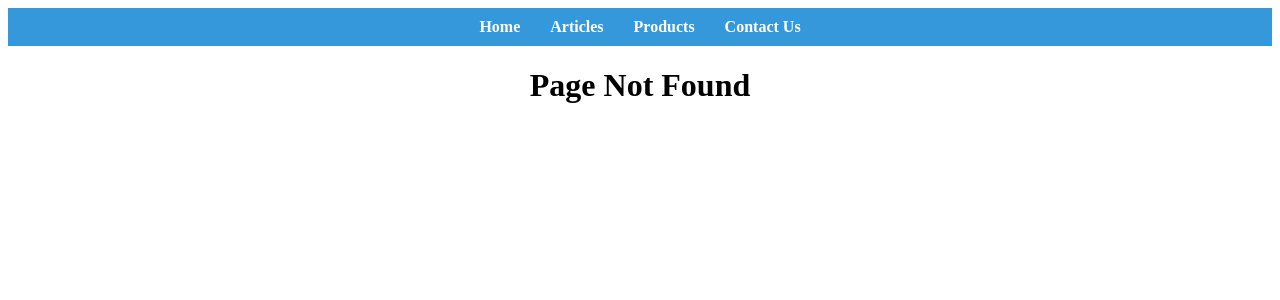
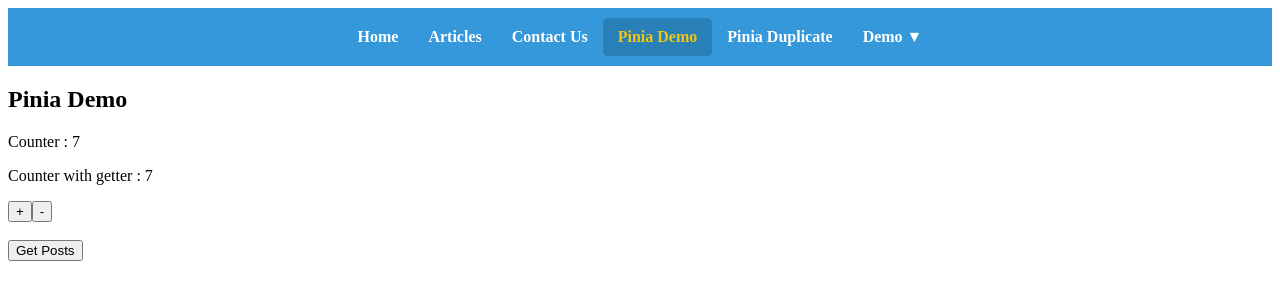
Before and after one commit to dineshravajani/vue-din-app, a Vue app: page /piniademo in a window 1280 px wide. Before the commit this address had no page. Shown: the top 300 px of the page. Built offline with nearby package versions, Linux system fonts and the light colour scheme.

Commit message:
Added Pinia

```diff
--- a/package.json
+++ b/package.json
@@ -9,6 +9,7 @@
     "preview": "vite preview"
   },
   "dependencies": {
+    "pinia": "^2.3.0",
     "vue": "^3.5.13",
     "vue-router": "^4.5.0"
   },
--- a/src/components/Articles.vue
+++ b/src/components/Articles.vue
@@ -7,8 +7,8 @@
         <div v-if="errorMessage" class="error">{{ errorMessage }}</div>
         <ul v-else class="article-grid">
             <ArticleCard v-for="post in postsData" :key="post.id" :article="post"/>
-
         </ul>
+        <p v-if="searchQuery.length > 0 && postsData.length == 0 && !isLoading">No articles found</p>
         <div v-if="isLoading && currentPage > 1" class="loading">Loading...</div>
         <button v-if="!isLoading && hasMore" class="load-more" @click="loadMore">Load More</button>
     </div>
--- a/src/components/Header.vue
+++ b/src/components/Header.vue
@@ -4,8 +4,24 @@
         <ul class="nav-list">
             <li><router-link to="/" class="nav-link">Home</router-link></li>
             <li><router-link to="/articles" class="nav-link">Articles</router-link></li>
-            <li><router-link to="/products" class="nav-link">Products</router-link></li>
             <li><router-link :to="{name:'contact'}" class="nav-link">Contact Us</router-link></li>
+			<li><router-link to="/piniademo" class="nav-link">Pinia Demo</router-link></li>
+			<li><router-link to="/piniaduplicate" class="nav-link">Pinia Duplicate</router-link></li>
+            <!-- New menu with submenu -->
+            <li class="nav-item dropdown">
+              <span class="nav-link">Demo
+				<span class="dropdown-icon">▼</span> <!-- Dropdown icon -->
+			  </span>
+              <ul class="dropdown-menu">
+                <li><router-link to="/tipcalculator" class="dropdown-link">Tip Calculator</router-link></li>
+                <li><router-link to="/todolist" class="dropdown-link">ToDo List</router-link></li>
+                <li><router-link to="/imagechanger" class="dropdown-link">Image Changer</router-link></li>
+                <li><router-link to="/products" class="dropdown-link">Products</router-link></li>
+                <li><router-link to="/getadvice" class="dropdown-link">Get Advice</router-link></li>
+                <li><router-link to="/togglepassword" class="dropdown-link">Toggle Password</router-link></li>
+
+              </ul>
+            </li>
         </ul>
       </nav>
     </header>
@@ -54,4 +70,49 @@
     color: #f1c40f; /* Yellow */
     border-radius: 5px;
   }
+  .nav-list {
+  list-style: none;
+  margin: 0;
+  padding: 0;
+  display: flex;
+}
+
+.nav-item {
+  position: relative;
+}
+
+.nav-link {
+  text-decoration: none;
+  padding: 10px 15px;
+  display: block;
+}
+
+.dropdown-menu {
+  list-style: none;
+  margin: 0;
+  padding: 0;
+  position: absolute;
+  top: 100%;
+  left: 0;
+  display: none;
+  background: white;
+  box-shadow: 0px 4px 6px rgba(0, 0, 0, 0.1);
+  z-index: 10;
+}
+
+.nav-item:hover .dropdown-menu {
+  display: block;
+}
+
+.dropdown-link {
+  text-decoration: none;
+  padding: 10px 15px;
+  display: block;
+  color: black;
+  white-space: nowrap;
+}
+
+.dropdown-link:hover {
+  background: #f0f0f0;
+}
   </style>
--- /dev/null
+++ b/src/components/PiniaDemo.vue
@@ -0,0 +1,43 @@
+<template>
+    <div>
+        <h2>Pinia Demo</h2>
+        <p>Counter : {{ store.counter }}</p>
+        <p>Counter with getter : {{ store.getCount }}</p>
+
+        <button type="button" class="btn btn-primary btn-lg px-4 gap-3" @click="store.incrementCount">
+            +
+        </button>
+        <button type="button" class="btn btn-outline-secondary btn-lg px-4" @click="store.decrementCount">
+        -
+        </button>
+        <br><br>
+        <button type="button" class="btn btn-outline-secondary btn-lg px-4" @click="store.getPosts(10)">
+        Get Posts
+        </button>
+        <ul>
+            <li v-for="post in store.posts" :key="post.id">
+                <p>{{ post.title }}</p>
+            </li>
+        </ul>
+    </div>
+</template>
+
+<script>
+import { useCounterStore } from '@/store/counter';
+
+    export default {
+        name:"PiniaDemo",
+
+        setup() {
+            const store = useCounterStore();
+
+            return {
+                store
+            }
+        }
+    }
+</script>
+
+<style scoped>
+
+</style>
--- /dev/null
+++ b/src/components/PiniaDemoDuplicate.vue
@@ -0,0 +1,33 @@
+<template>
+    <div>
+        <h2>Pinia Demo</h2>
+        <p>Counter : {{ store.counter }}</p>
+
+        <!-- <button type="button" class="btn btn-primary btn-lg px-4 gap-3" @click="store.incrementCount">
+            +
+        </button>
+        <button type="button" class="btn btn-outline-secondary btn-lg px-4" @click="store.decrementCount">
+        -
+        </button> -->
+    </div>
+</template>
+
+<script>
+import { useCounterStore } from '@/store/counter';
+
+    export default {
+        name:"PiniaDuplicateDemo",
+
+        setup() {
+            const store = useCounterStore();
+
+            return {
+                store
+            }
+        }
+    }
+</script>
+
+<style scoped>
+
+</style>
--- a/src/main.js
+++ b/src/main.js
@@ -3,8 +3,11 @@
 import { createApp } from 'vue'
 import App from './App.vue'
 import router from './routers'
+import { createPinia } from 'pinia';
 import Header from './components/Header.vue';
 const app = createApp(App);
+const pinia = createPinia();
 app.component('app-header',Header)
+app.use(pinia)
 app.use(router)
 app.mount('#app')
--- /dev/null
+++ b/src/store/counter.js
@@ -0,0 +1,36 @@
+import { defineStore } from "pinia";
+
+export const useCounterStore = defineStore('counter',{
+    state: () => ({
+            counter:7,
+            posts:[]
+    }),
+    getters: {
+        getCount(state) {
+            return state.counter
+        }
+    },
+    actions:{
+        incrementCount() {
+            this.counter++
+        },
+        decrementCount() {
+            this.counter--
+        },
+        async getPosts(limit) {
+            try {
+                const response = await fetch(`https://jsonplaceholder.typicode.com/posts?_limit=${limit}`);
+
+                if( !response.ok){
+                    console.log('Error')
+                } else {
+                    this.posts = await response.json();
+                    this.incrementCount()
+                    console.log(this.posts)
+                }
+            } catch(error) {
+                console.log(error)
+            }
+        }
+    }
+})
```
Also changed, not shown: src/routers/index.js (+14 -0 lines), 1 other file (tests, documents, lock files or other folders).
